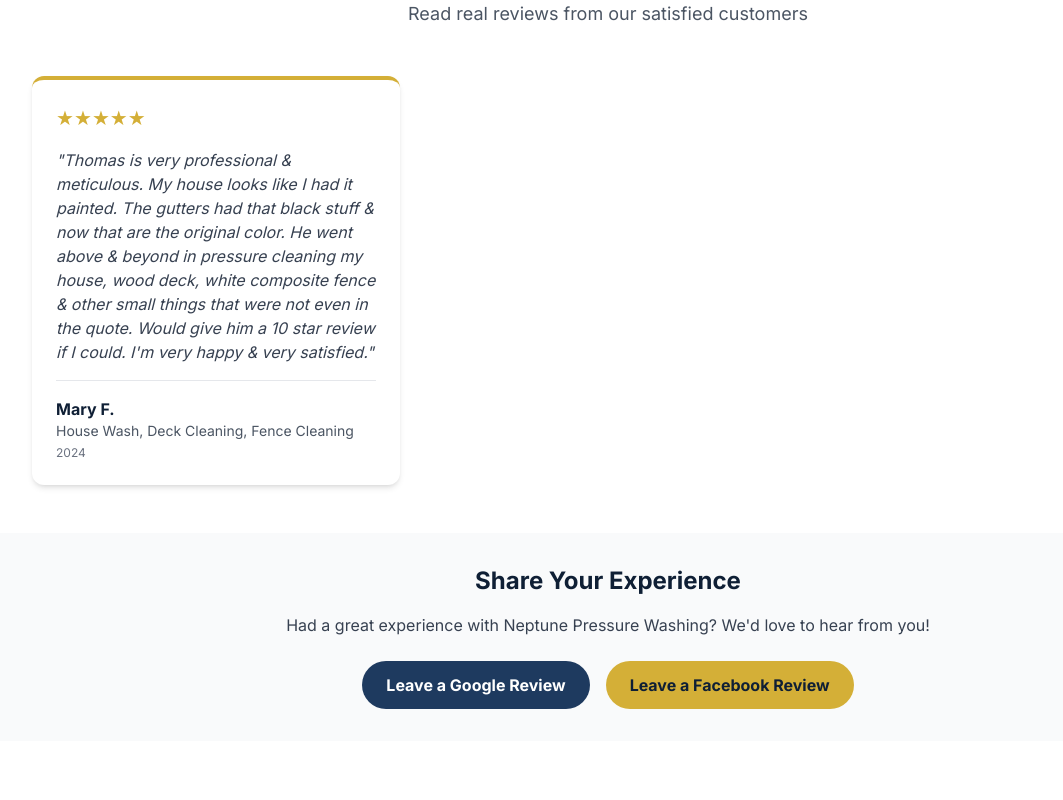
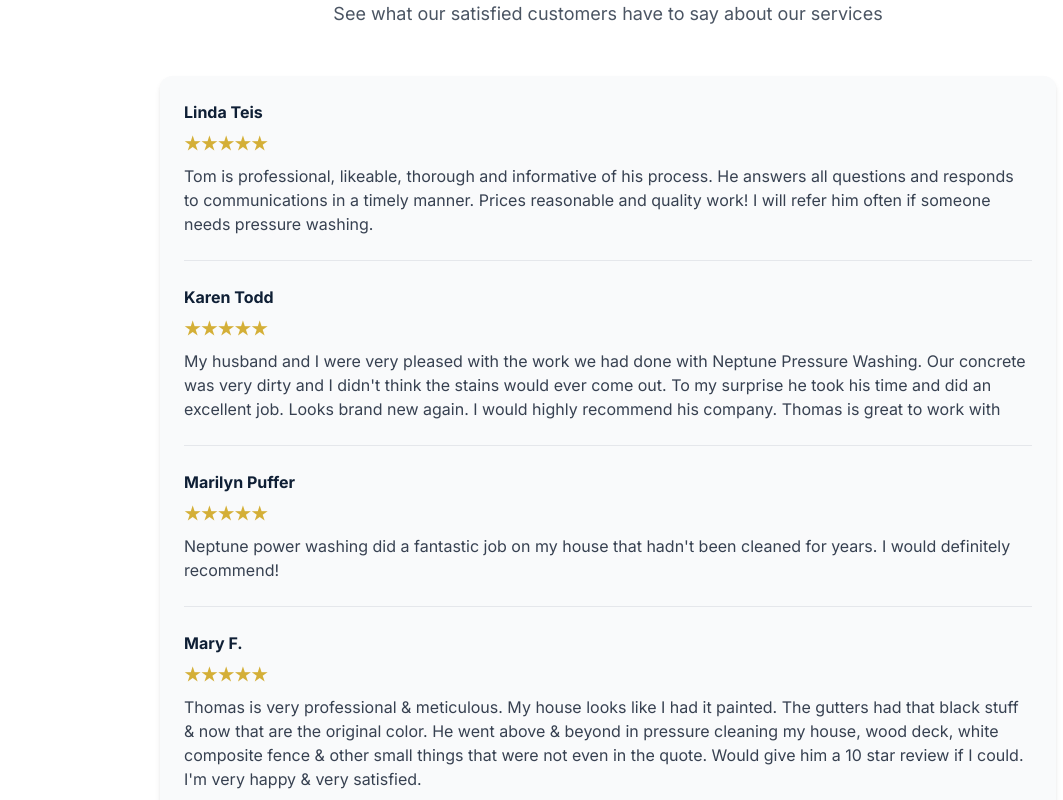
Before and after one commit to Anthony1Austin/neptune-pressure-washing, a Next.js app: page /reviews in a window 1280 px wide. Shown: the part 520-1320 px from the top of the page, without its empty margins (32-1095 px from the left). Built offline with nearby package versions, Linux system fonts and the light colour scheme.

Commit message:
Update homepage, reviews, and booking email
Wire booking form to Resend, refresh homepage/hero layout and bubbles, and consolidate manual reviews across the Reviews page and ticker with updated social links.

```diff
--- a/package.json
+++ b/package.json
@@ -16,6 +16,7 @@
     "@sanity/image-url": "^1.0.2",
     "framer-motion": "^10.16.16",
     "react-hook-form": "^7.49.2",
+    "resend": "^4.0.0",
     "zod": "^3.22.4"
   },
   "devDependencies": {
--- a/src/app/api/booking/route.ts
+++ b/src/app/api/booking/route.ts
@@ -1,5 +1,8 @@
 import { NextRequest, NextResponse } from 'next/server'
+import { Resend } from 'resend'
 import type { BookingFormData } from '@/types'
+
+const resend = new Resend(process.env.RESEND_API_KEY)
 
 export async function POST(request: NextRequest) {
   try {
@@ -13,28 +16,12 @@
       )
     }
 
-    // TODO: Implement email sending
-    // For now, we'll just log the data
-    // In production, you would:
-    // 1. Send email using a service like SendGrid, Resend, or Nodemailer
-    // 2. Store the booking in a database
-    // 3. Send confirmation to customer
-    // 4. Notify the business owner
+    const from = process.env.RESEND_FROM_EMAIL || 'onboarding@resend.dev'
+    const to = process.env.RESEND_TO_EMAIL || 'neptunepwcllc@gmail.com'
 
-    console.log('New booking request:', data)
-
-    // Placeholder for email service
-    // Example with a service like Resend:
-    /*
-    const response = await fetch('https://api.resend.com/emails', {
-      method: 'POST',
-      headers: {
-        'Authorization': `Bearer ${process.env.RESEND_API_KEY}`,
-        'Content-Type': 'application/json',
-      },
-      body: JSON.stringify({
-        from: 'noreply@neptunewashpros.com',
-        to: 'neptunepwcllc@gmail.com',
+    await resend.emails.send({
+      from,
+      to,
       subject: `New Booking Request: ${data.service}`,
       html: `
         <h2>New Booking Request</h2>
@@ -47,9 +34,7 @@
         <p><strong>Preferred Time:</strong> ${data.preferredTime || 'Not specified'}</p>
         <p><strong>Message:</strong> ${data.message || 'None'}</p>
       `,
-      }),
     })
-    */
 
     // Return success response
     return NextResponse.json(
--- a/src/app/contact/page.tsx
+++ b/src/app/contact/page.tsx
@@ -75,7 +75,7 @@
                   <h3 className="font-bold text-lg text-neptune-blue mb-4">Follow Us</h3>
                   <div className="flex space-x-4">
                     <a
-                      href="https://www.facebook.com"
+                      href="https://www.facebook.com/profile.php?id=100063620580327"
                       target="_blank"
                       rel="noopener noreferrer"
                       className="w-12 h-12 bg-neptune-blue rounded-full flex items-center justify-center hover:bg-neptune-gold transition-colors"
@@ -84,7 +84,7 @@
                       <span className="text-white font-bold">f</span>
                     </a>
                     <a
-                      href="https://www.yelp.com"
+                      href="https://www.yelp.com/biz/neptune-pressure-washing-massillon?osq=Neptune+Pressure+Washing"
                       target="_blank"
                       rel="noopener noreferrer"
                       className="w-12 h-12 bg-neptune-blue rounded-full flex items-center justify-center hover:bg-neptune-gold transition-colors"
--- a/src/app/page.tsx
+++ b/src/app/page.tsx
@@ -5,9 +5,8 @@
 import ProminentTrustBadges from '@/components/ProminentTrustBadges'
 import BeforeAfterGallery from '@/components/BeforeAfterGallery'
 import ServiceCard from '@/components/ServiceCard'
-import TestimonialCard from '@/components/TestimonialCard'
 import { generateLocalBusinessSchema } from '@/lib/schema'
-import type { Testimonial, BeforeAfter } from '@/types'
+import type { BeforeAfter } from '@/types'
 
 export const metadata: Metadata = {
   title: 'Professional Pressure Washing Services in Massillon, OH',
@@ -38,8 +37,8 @@
   ],
   priceRange: '$$',
   sameAs: [
-    'https://www.facebook.com/neptunepressurewashing',
-    'https://www.yelp.com/biz/neptune-pressure-washing-massillon',
+    'https://www.facebook.com/profile.php?id=100063620580327',
+    'https://www.yelp.com/biz/neptune-pressure-washing-massillon?osq=Neptune+Pressure+Washing',
   ],
 })
 
@@ -82,17 +81,6 @@
   },
 ]
 
-// Placeholder testimonials - will be replaced with CMS content
-const testimonials: Testimonial[] = [
-  {
-    id: '1',
-    name: 'Mary F.',
-    service: 'House Wash, Deck Cleaning, Fence Cleaning',
-    rating: 5,
-    text: 'Thomas is very professional & meticulous. My house looks like I had it painted. The gutters had that black stuff & now that are the original color. He went above & beyond in pressure cleaning my house, wood deck, white composite fence & other small things that were not even in the quote. Would give him a 10 star review if I could. I\'m very happy & very satisfied.',
-    date: '2024',
-  },
-]
 
 export default function HomePage() {
   return (
@@ -184,34 +172,6 @@
         </div>
       </section>
 
-      {/* Testimonials */}
-      <section className="py-16 bg-gray-50">
-        <div className="container mx-auto px-4">
-          <div className="text-center mb-12">
-            <h2 className="text-3xl md:text-4xl font-bold text-neptune-dark-blue mb-4">
-              Don't Just Take Our Word For It
-            </h2>
-            <p className="text-lg text-gray-600 max-w-2xl mx-auto">
-              See what our satisfied customers have to say about our services
-            </p>
-          </div>
-          <div className="grid grid-cols-1 md:grid-cols-2 lg:grid-cols-3 gap-6 max-w-6xl mx-auto">
-            {testimonials.map((testimonial, index) => (
-              <TestimonialCard
-                key={testimonial.id}
-                testimonial={testimonial}
-                delay={index * 0.1}
-              />
-            ))}
-          </div>
-          {testimonials.length === 0 && (
-            <div className="text-center py-12">
-              <p className="text-gray-500 mb-4">Customer testimonials coming soon!</p>
-            </div>
-          )}
-        </div>
-      </section>
-
       {/* Before & After Gallery */}
       <BeforeAfterGallery items={[]} />
 
--- a/src/app/reviews/page.tsx
+++ b/src/app/reviews/page.tsx
@@ -1,26 +1,12 @@
 import { Metadata } from 'next'
-import TestimonialCard from '@/components/TestimonialCard'
 import CTASection from '@/components/CTASection'
-import type { Testimonial } from '@/types'
+import { sortedManualReviews, renderStars } from '@/lib/reviews'
 
 export const metadata: Metadata = {
   title: 'Customer Reviews & Testimonials | Neptune Pressure Washing',
   description: 'Read what our satisfied customers have to say about Neptune Pressure Washing services in Massillon, Ohio. Real reviews from real customers.',
   keywords: 'neptune pressure washing reviews, pressure washing testimonials massillon ohio, customer reviews',
 }
-
-// Placeholder testimonials - will be replaced with CMS content
-const testimonials: Testimonial[] = [
-  {
-    id: '1',
-    name: 'Mary F.',
-    service: 'House Wash, Deck Cleaning, Fence Cleaning',
-    rating: 5,
-    text: 'Thomas is very professional & meticulous. My house looks like I had it painted. The gutters had that black stuff & now that are the original color. He went above & beyond in pressure cleaning my house, wood deck, white composite fence & other small things that were not even in the quote. Would give him a 10 star review if I could. I\'m very happy & very satisfied.',
-    date: '2024',
-  },
-  // Add more testimonials here as they become available
-]
 
 export default function ReviewsPage() {
   return (
@@ -38,34 +24,33 @@
 
       <section className="py-16 bg-white">
         <div className="container mx-auto px-4">
-          {testimonials.length > 0 ? (
-            <>
           <div className="text-center mb-12">
             <h2 className="text-3xl font-bold text-neptune-dark-blue mb-4">
               Don't Just Take Our Word For It
             </h2>
             <p className="text-lg text-gray-600 max-w-2xl mx-auto">
-                  Read real reviews from our satisfied customers
+              See what our satisfied customers have to say about our services
             </p>
           </div>
-              <div className="grid grid-cols-1 md:grid-cols-2 lg:grid-cols-3 gap-6 max-w-6xl mx-auto">
-                {testimonials.map((testimonial, index) => (
-                  <TestimonialCard
-                    key={testimonial.id}
-                    testimonial={testimonial}
-                    delay={index * 0.1}
-                  />
+
+          <div className="bg-gray-50 p-6 rounded-xl shadow-md max-w-4xl mx-auto mb-10">
+            <div className="space-y-6">
+              {sortedManualReviews.map((review) => (
+                <div
+                  key={`${review.name}-${review.date}`}
+                  className="border-b border-gray-200 last:border-0 pb-6 last:pb-0"
+                >
+                  <div className="flex flex-wrap items-center gap-3 mb-2">
+                    <p className="font-bold text-neptune-dark-blue">{review.name}</p>
+                  </div>
+                  <div className="text-neptune-gold font-semibold mb-2">
+                    {renderStars(review.rating)}
+                  </div>
+                  <p className="text-gray-700">{review.text}</p>
+                </div>
               ))}
             </div>
-            </>
-          ) : (
-            <div className="text-center py-12">
-              <p className="text-gray-500 mb-4 text-lg">Customer reviews coming soon!</p>
-              <p className="text-gray-400">
-                Check back soon to see what our customers have to say about our services.
-              </p>
           </div>
-          )}
 
           <div className="mt-12 bg-gray-50 rounded-lg p-8 text-center">
             <h2 className="text-2xl font-bold text-neptune-dark-blue mb-4">
@@ -84,7 +69,7 @@
                 Leave a Google Review
               </a>
               <a
-                href="https://www.facebook.com"
+                href="https://www.facebook.com/profile.php?id=100063620580327"
                 target="_blank"
                 rel="noopener noreferrer"
                 className="bg-neptune-gold hover:bg-neptune-gold/90 text-neptune-dark-blue font-bold py-3 px-6 rounded-full transition-all"
--- a/src/components/Footer.tsx
+++ b/src/components/Footer.tsx
@@ -44,7 +44,7 @@
             </p>
             <div className="flex space-x-4">
               <a
-                href="https://www.facebook.com"
+                href="https://www.facebook.com/profile.php?id=100063620580327"
                 target="_blank"
                 rel="noopener noreferrer"
                 className="w-10 h-10 bg-neptune-blue rounded-full flex items-center justify-center hover:bg-neptune-gold transition-colors"
@@ -53,7 +53,7 @@
                 <span className="text-white font-bold">f</span>
               </a>
               <a
-                href="https://www.yelp.com"
+                href="https://www.yelp.com/biz/neptune-pressure-washing-massillon?osq=Neptune+Pressure+Washing"
                 target="_blank"
                 rel="noopener noreferrer"
                 className="w-10 h-10 bg-neptune-blue rounded-full flex items-center justify-center hover:bg-neptune-gold transition-colors"
--- /dev/null
+++ b/src/lib/reviews.ts
@@ -0,0 +1,73 @@
+export type ManualReview = {
+  name: string
+  rating: number
+  text: string
+  date: string
+  dateLabel: string
+  totalReviews?: string
+  highlight?: string
+  photoUrl?: string
+}
+
+export const manualReviews: ManualReview[] = [
+  {
+    name: 'Karen Todd',
+    totalReviews: '3 reviews',
+    rating: 5,
+    date: '2025-07-23',
+    dateLabel: '6 months ago',
+    highlight: '“Our concrete looks brand new again.”',
+    photoUrl: '/images/reviews/karen-todd.jpg',
+    text:
+      "My husband and I were very pleased with the work we had done with Neptune Pressure Washing. Our concrete was very dirty and I didn't think the stains would ever come out. To my surprise he took his time and did an excellent job. Looks brand new again. I would highly recommend his company. Thomas is great to work with",
+  },
+  {
+    name: 'Linda Teis',
+    totalReviews: '6 reviews',
+    rating: 5,
+    date: '2025-08-01',
+    dateLabel: '5 months ago',
+    highlight: '“Professional, thorough, and quality work.”',
+    photoUrl: '/images/reviews/linda-teis.jpg',
+    text:
+      'Tom is professional, likeable, thorough and informative of his process. He answers all questions and responds to communications in a timely manner. Prices reasonable and quality work! I will refer him often if someone needs pressure washing.',
+  },
+  {
+    name: 'Marilyn Puffer',
+    totalReviews: '3 reviews',
+    rating: 5,
+    date: '2025-05-01',
+    dateLabel: '8 months ago',
+    highlight: '“Fantastic job on my house.”',
+    text:
+      "Neptune power washing did a fantastic job on my house that hadn't been cleaned for years. I would definitely recommend!",
+  },
+  {
+    name: 'Azhar Saikaly',
+    totalReviews: '1 review · 4 photos',
+    rating: 5,
+    date: '2023-07-01',
+    dateLabel: '2 years ago',
+    highlight: '“He made my house look really clean.”',
+    photoUrl: '/images/reviews/azhar-saikaly.jpg',
+    text:
+      'Thomas is very professional, and was a perfectionist when it came to cleaning, very flexible scheduling, his price was reasonable and he made my house look really clean, I was amazed after looking at the before and after photos. I would recommend him over many other power washers.',
+  },
+  {
+    name: 'Mary F.',
+    rating: 5,
+    date: '2024-06-01',
+    dateLabel: '2024',
+    highlight: '“My house looks like I had it painted.”',
+    text:
+      "Thomas is very professional & meticulous. My house looks like I had it painted. The gutters had that black stuff & now that are the original color. He went above & beyond in pressure cleaning my house, wood deck, white composite fence & other small things that were not even in the quote. Would give him a 10 star review if I could. I'm very happy & very satisfied.",
+  },
+]
+
+export const sortedManualReviews = [...manualReviews].sort(
+  (a, b) => new Date(b.date).getTime() - new Date(a.date).getTime()
+)
+
+export const renderStars = (rating: number) => {
+  return '★'.repeat(rating) + '☆'.repeat(5 - rating)
+}
--- a/src/lib/schema.ts
+++ b/src/lib/schema.ts
@@ -119,8 +119,8 @@
       availableLanguage: 'English',
     },
     sameAs: [
-      'https://www.facebook.com/neptunepressurewashing',
-      'https://www.yelp.com/biz/neptune-pressure-washing-massillon',
+      'https://www.facebook.com/profile.php?id=100063620580327',
+      'https://www.yelp.com/biz/neptune-pressure-washing-massillon?osq=Neptune+Pressure+Washing',
     ],
   }
 }
```
Also changed, not shown: src/app/api/google-reviews/route.ts (added, +23 -0 lines), src/app/globals.css (+24 -0 lines), src/components/Header.tsx (+29 -2 lines), src/components/InteractiveHouse.tsx (+15 -9 lines). Lines whose indentation alone changed are shown as unchanged.
